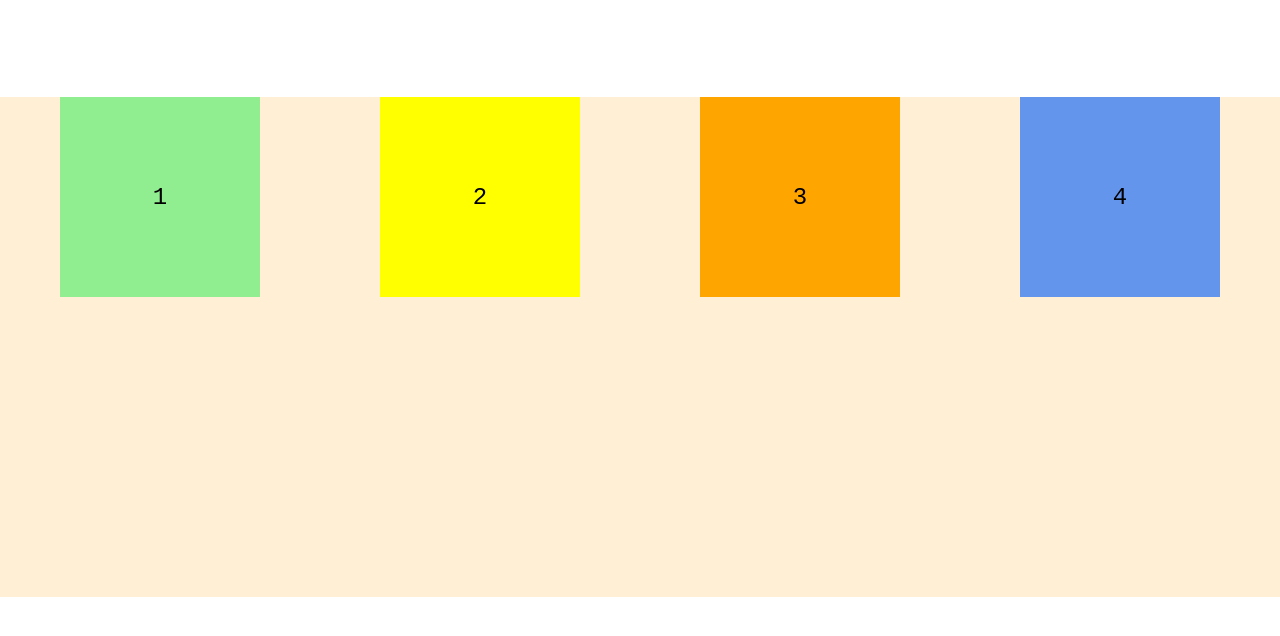
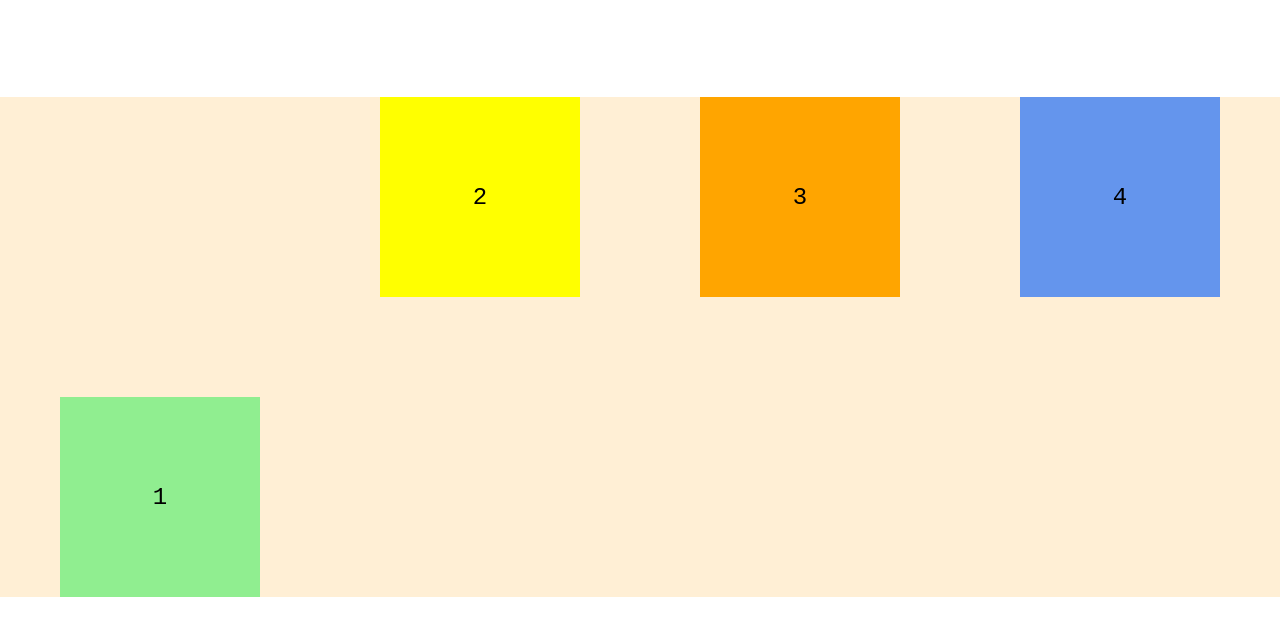
Before and after one commit to wvalverder/Ejercicios-de-Flexbox, a plain HTML site: page index.html in a window 1280 px wide. Shown: the part 90-726 px from the top of the page. Drawn offline with Linux system fonts and the light colour scheme.

Commit message:
Modificacion de item1 con align-self

```diff
--- a/css/style.css
+++ b/css/style.css
@@ -32,6 +32,7 @@ h1 {
 
 .item:nth-child(1) {
     background-color: lightgreen;
+    align-self: flex-end;
 }
 
 .item:nth-child(2) {
```
